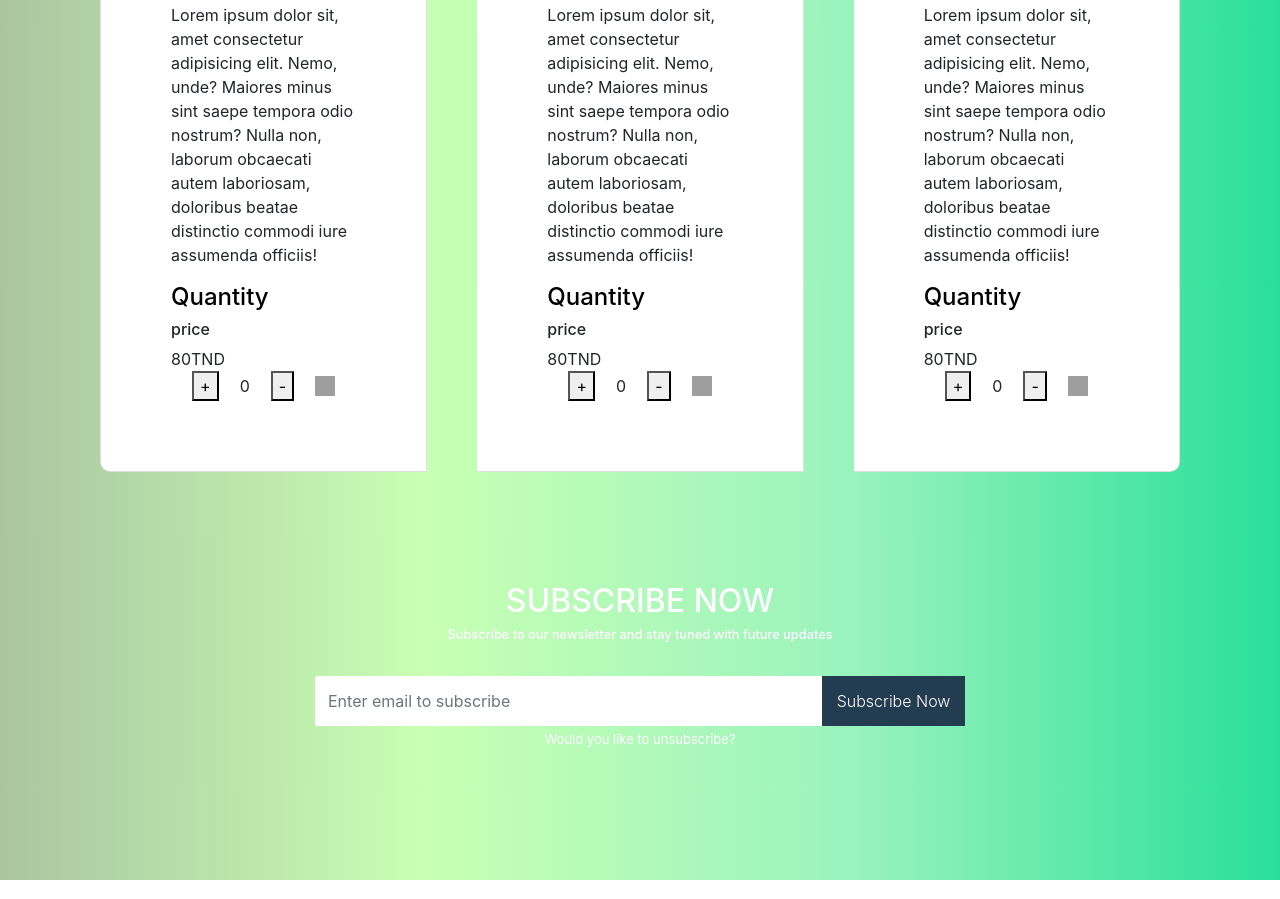
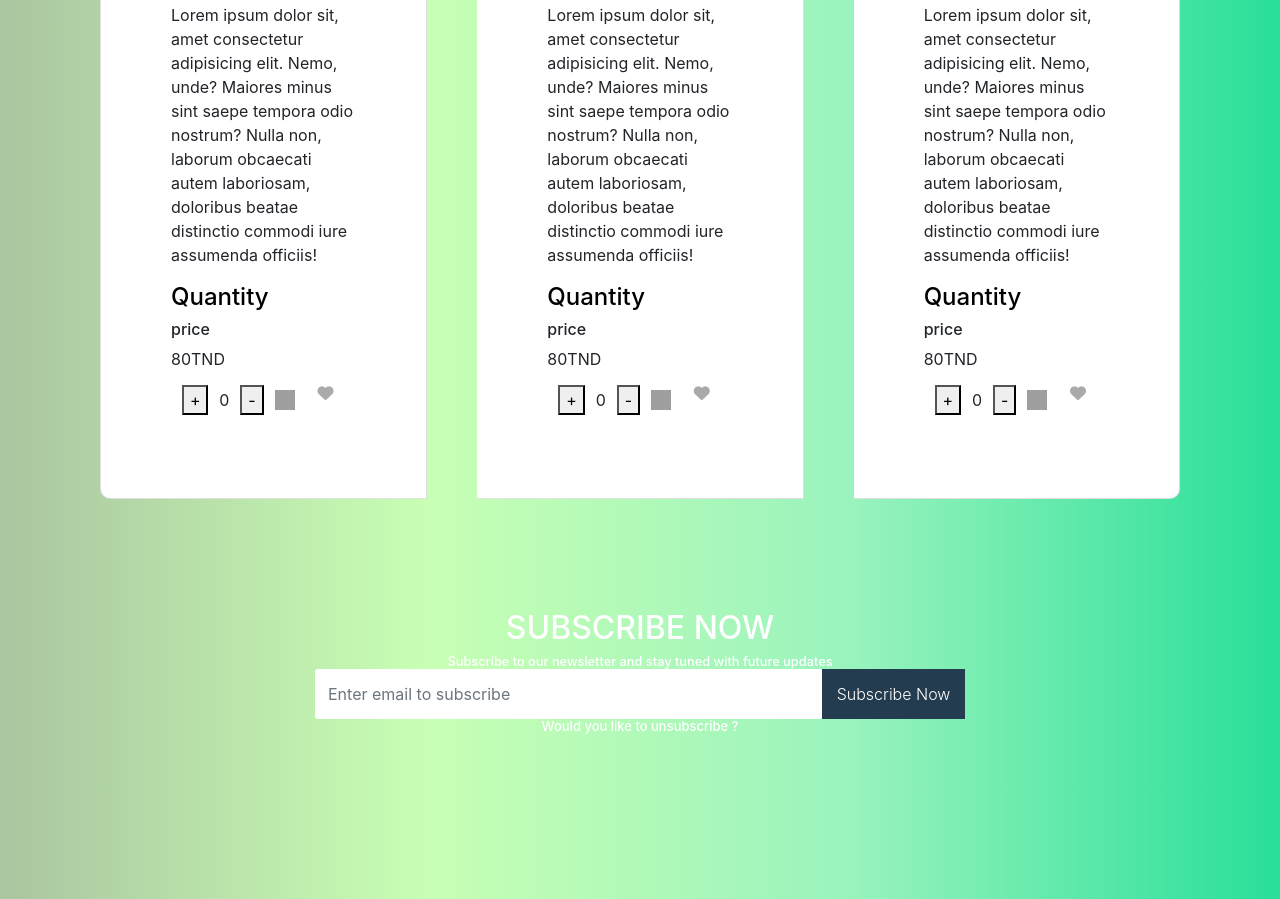
Before and after one commit to spunkyraven/IN-DOM, a plain HTML site: page IntroDOM/index.html in a window 1280 px wide. Shown: the part 481-1380 px from the top of the page. Drawn offline with nearby package versions, Linux system fonts and the light colour scheme; grey boxes are pictures that could not be loaded; a script that the page names is missing.

Commit message:
Update index.html

```diff
--- a/IntroDOM/index.html
+++ b/IntroDOM/index.html
@@ -57,7 +57,10 @@
                         <span class="qte">0</span>
                         <button class="minus">-</button>
                         <img class="btnDelete" src="https://img.icons8.com/ios/452/waste.png" alt="poubelle" />
-
+                        <div>
+                            <i></i>
+                            <span class="like">liked!</span>
+                        </div>
 
 
                     </div>
@@ -80,7 +83,10 @@
                         <span class="qte">0</span>
                         <button class="minus">-</button>
                         <img class="btnDelete" src="https://img.icons8.com/ios/452/waste.png" alt="poubelle" />
-
+                        <div>
+                            <i></i>
+                            <span class="like">liked!</span>
+                        </div>
 
 
                     </div>
@@ -103,8 +109,10 @@
                         <span class="qte">0</span>
                         <button class="minus">-</button>
                         <img class="btnDelete" src="https://img.icons8.com/ios/452/waste.png" alt="poubelle" />
-
-
+                        <div>
+                            <i></i>
+                            <span class="like">liked!</span>
+                        </div>
 
                     </div>
 
@@ -121,26 +129,38 @@
                 <div class="row">
                     <div class="col-sm-12">
                         <div class="content">
-                            <h2>SUBSCRIBE NOW</h2>
-                            <h6 class="content-tuned">Subscribe to our newsletter and stay tuned with future updates</h6>
-                            <div class="input-group"> <input type="email" class="form-control" placeholder="Enter email to subscribe"> <span class="input-group-btn"> <button class="btn" type="submit">Subscribe Now</button> </div>
-                    <div class="text-center"> <a class="unsubscribe-link" href="#">Would you like to unsubscribe?</a> </div>
+                            <h2> SUBSCRIBE NOW</h2>
+                            <h6 class="content-tuned"> Subscribe to our newsletter and stay tuned with future updates
+                                </h 6>
+                                <div class="input-group">
+                                    <input type="email" class="form-control" placeholder="Enter email to subscribe">
+                                    <span class="input-group-btn">
+                                        <button class="btn" type="submit"> Subscribe Now </button>
+                                </div>
+                                <div class="text-center">
+                                    <a class="unsubscribe-link" href="#"> Would you like to unsubscribe ? </a>
+                                </div>
+                        </div>
+                    </div>
                 </div>
             </div>
         </div>
-    </div>
-</div>
 
     </footer>
     <!-- ----------------------------------------------------- -->
     <!-- scipts bootstrap -->
-   <script src="https://cdnjs.cloudflare.com/ajax/libs/jquery/3.3.1/jquery.min.js"></script>
+    <script src="https://cdnjs.cloudflare.com/ajax/libs/jquery/3.3.1/jquery.min.js">
+    </script>
     <script src="//maxcdn.bootstrapcdn.com/bootstrap/4.1.1/js/bootstrap.min.js"></script>
     <script src="//cdnjs.cloudflare.com/ajax/libs/jquery/3.2.1/jquery.min.js"></script>
     <script src="https://kit.fontawesome.com/3929e16ef5.js" crossorigin="anonymous"></script>
     <script src="{% static 'network/functions.js' %}"></script>
-    <script src="https://code.jquery.com/jquery-3.2.1.slim.min.js" integrity="sha384-KJ3o2DKtIkvYIK3UENzmM7KCkRr/rE9/Qpg6aAZGJwFDMVNA/GpGFF93hXpG5KkN" crossorigin="anonymous"></script>
-    <script src="https://cdnjs.cloudflare.com/ajax/libs/popper.js/1.12.9/umd/popper.min.js" integrity="sha384-ApNbgh9B+Y1QKtv3Rn7W3mgPxhU9K/ScQsAP7hUibX39j7fakFPskvXusvfa0b4Q" crossorigin="anonymous"></script>
+    <script src="https://code.jquery.com/jquery-3.2.1.slim.min.js"
+        integrity="sha384-KJ3o2DKtIkvYIK3UENzmM7KCkRr/rE9/Qpg6aAZGJwFDMVNA/GpGFF93hXpG5KkN" crossorigin="anonymous">
+    </script>
+    <script src="https://cdnjs.cloudflare.com/ajax/libs/popper.js/1.12.9/umd/popper.min.js"
+        integrity="sha384-ApNbgh9B+Y1QKtv3Rn7W3mgPxhU9K/ScQsAP7hUibX39j7fakFPskvXusvfa0b4Q" crossorigin="anonymous">
+    </script>
     <Script src='./script.js'></Script>
 </body>
 
```
